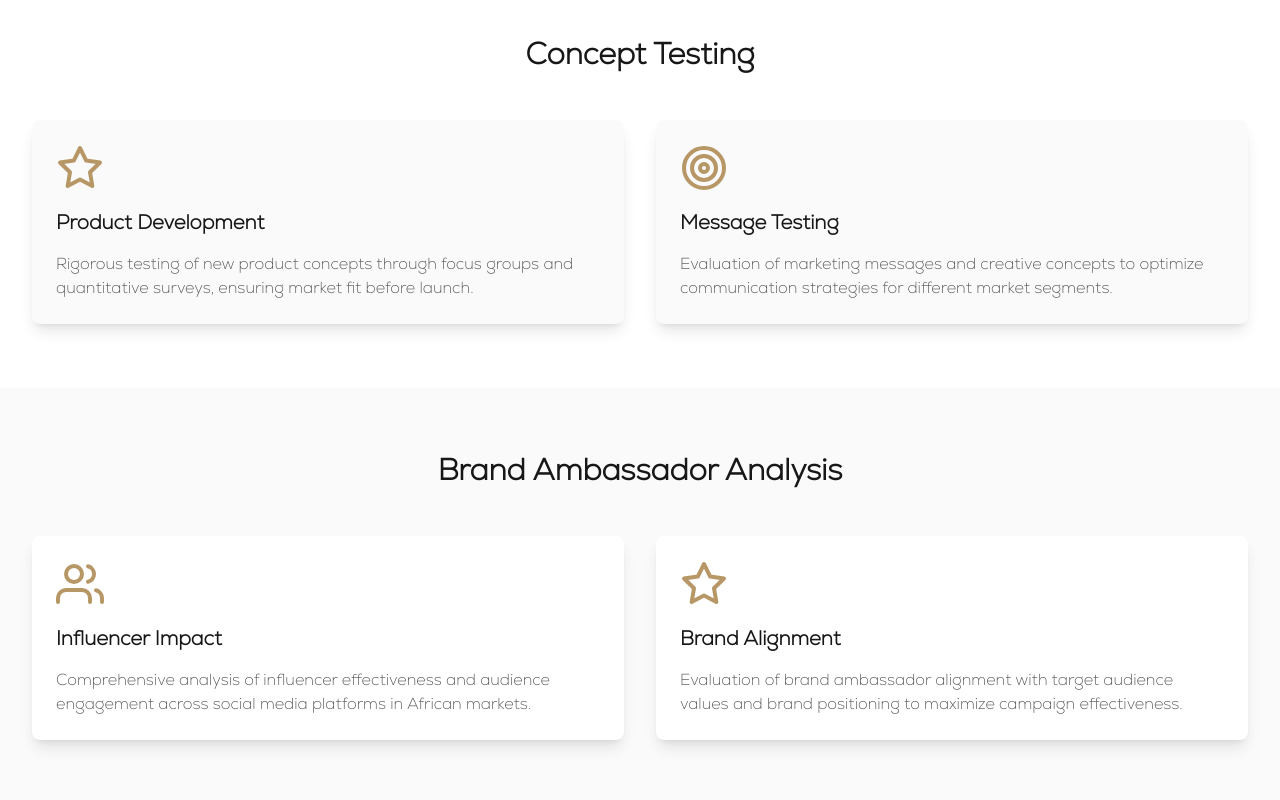
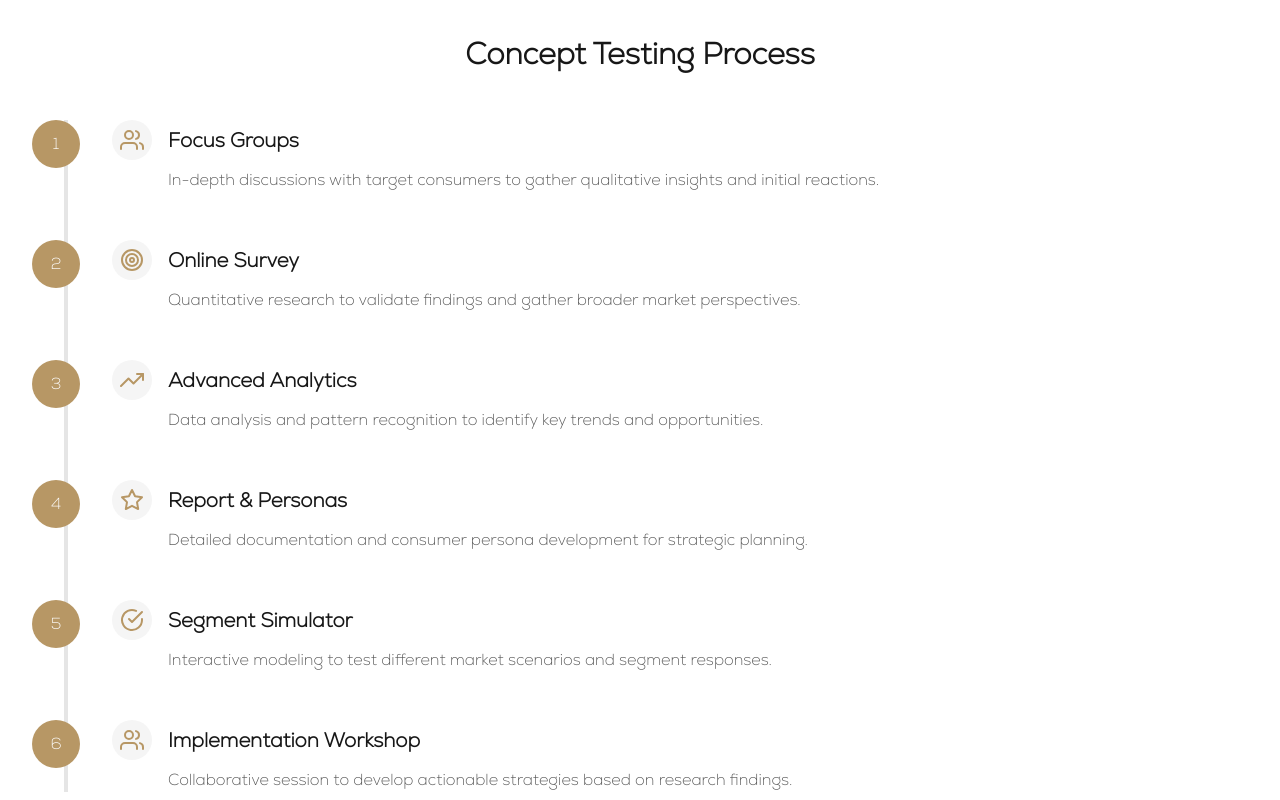
Before and after one commit to Alibrahm/Afrimatrix, a Next.js app: page /research in a window 1280 px wide. Shown: the part 1220-2020 px from the top of the page. Built offline with nearby package versions, Linux system fonts and the light colour scheme.

Commit message:
fix update

```diff
--- a/app/research/page.tsx
+++ b/app/research/page.tsx
@@ -1,9 +1,42 @@
 "use client";
 import React from "react";
 import { motion } from "framer-motion";
-import { FiTrendingUp, FiUsers, FiTarget, FiStar } from "react-icons/fi";
+import { FiTrendingUp, FiUsers, FiTarget, FiStar, FiCheckCircle } from "react-icons/fi";
 
 const ResearchPage = () => {
+  const steps = [
+    {
+      title: "Focus Groups",
+      description: "In-depth discussions with target consumers to gather qualitative insights and initial reactions.",
+      icon: <FiUsers className="w-6 h-6" />,
+    },
+    {
+      title: "Online Survey",
+      description: "Quantitative research to validate findings and gather broader market perspectives.",
+      icon: <FiTarget className="w-6 h-6" />,
+    },
+    {
+      title: "Advanced Analytics",
+      description: "Data analysis and pattern recognition to identify key trends and opportunities.",
+      icon: <FiTrendingUp className="w-6 h-6" />,
+    },
+    {
+      title: "Report & Personas",
+      description: "Detailed documentation and consumer persona development for strategic planning.",
+      icon: <FiStar className="w-6 h-6" />,
+    },
+    {
+      title: "Segment Simulator",
+      description: "Interactive modeling to test different market scenarios and segment responses.",
+      icon: <FiCheckCircle className="w-6 h-6" />,
+    },
+    {
+      title: "Implementation Workshop",
+      description: "Collaborative session to develop actionable strategies based on research findings.",
+      icon: <FiUsers className="w-6 h-6" />,
+    },
+  ];
+
   return (
     <div className="min-h-screen bg-neutral-50">
       {/* Hero Section */}
@@ -114,24 +147,44 @@ const ResearchPage = () => {
             viewport={{ once: true }}
           >
             <h2 className="text-3xl font-bold text-neutral-900 mb-12 text-center">
-              Concept Testing
+              Concept Testing Process
             </h2>
-            <div className="grid grid-cols-1 md:grid-cols-2 gap-8">
-              <div className="bg-neutral-50 p-6 rounded-lg shadow-lg">
-                <FiStar className="w-12 h-12 text-[#B79765] mb-4" />
-                <h3 className="text-xl font-semibold mb-4">Product Development</h3>
-                <p className="text-neutral-600">
-                  Rigorous testing of new product concepts through focus groups and
-                  quantitative surveys, ensuring market fit before launch.
-                </p>
-              </div>
-              <div className="bg-neutral-50 p-6 rounded-lg shadow-lg">
-                <FiTarget className="w-12 h-12 text-[#B79765] mb-4" />
-                <h3 className="text-xl font-semibold mb-4">Message Testing</h3>
-                <p className="text-neutral-600">
-                  Evaluation of marketing messages and creative concepts to optimize
-                  communication strategies for different market segments.
-                </p>
+            <div className="relative">
+              {/* Progress Bar */}
+              <div className="absolute left-0 top-0 h-full w-1 bg-neutral-200 ml-6 md:ml-8" />
+
+              {/* Steps */}
+              <div className="space-y-12">
+                {steps.map((step, index) => (
+                  <motion.div
+                    key={index}
+                    initial={{ opacity: 0, x: -20 }}
+                    whileInView={{ opacity: 1, x: 0 }}
+                    transition={{ duration: 0.5, delay: index * 0.1 }}
+                    viewport={{ once: true }}
+                    className="relative flex items-start"
+                  >
+                    {/* Step Number */}
+                    <div className="flex items-center justify-center w-12 h-12 rounded-full bg-[#B79765] text-white z-10">
+                      {index + 1}
+                    </div>
+
+                    {/* Content */}
+                    <div className="ml-8 flex-1">
+                      <div className="flex items-center">
+                        <div className="flex items-center justify-center w-10 h-10 rounded-full bg-neutral-100 text-[#B79765] mr-4">
+                          {step.icon}
+                        </div>
+                        <h3 className="text-xl font-semibold text-neutral-900">
+                          {step.title}
+                        </h3>
+                      </div>
+                      <p className="mt-2 text-neutral-600 ml-14">
+                        {step.description}
+                      </p>
+                    </div>
+                  </motion.div>
+                ))}
               </div>
             </div>
           </motion.div>
```
